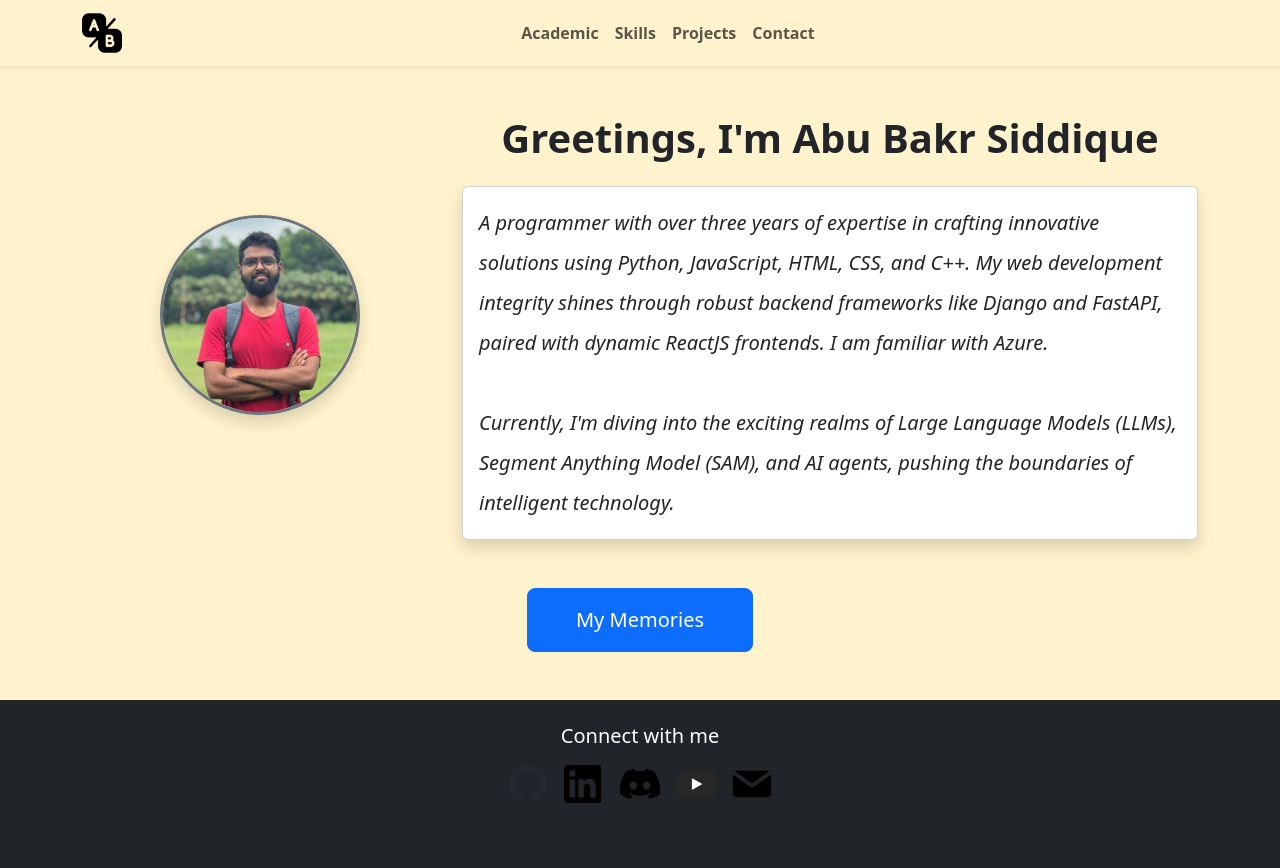
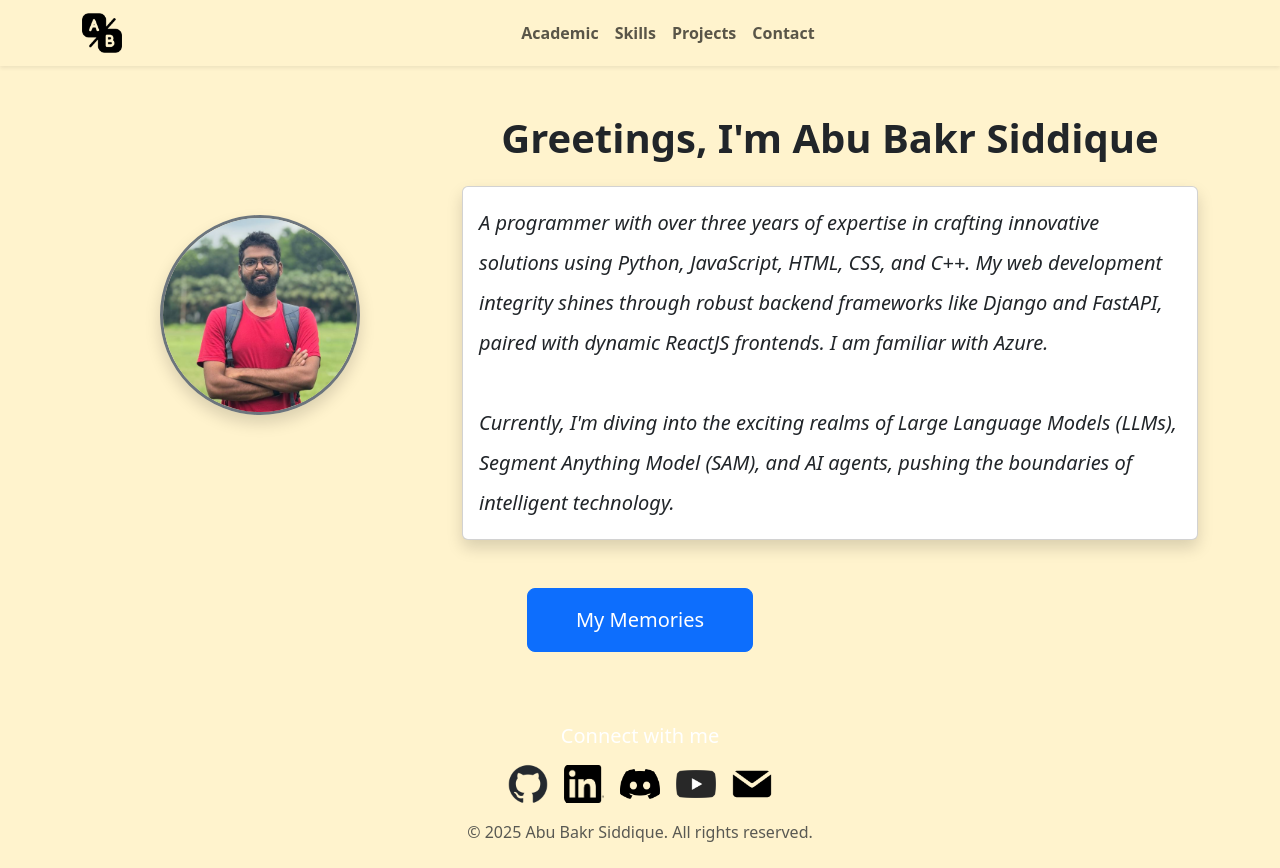
Before and after one commit to AbuBakrSiddique00/abubakrsiddique00.github.io, a plain HTML site: page index.html in a window 1280 px wide. Drawn offline with nearby package versions, Linux system fonts and the light colour scheme.

Commit message:
NO bootstrap

```diff
--- a/index.html
+++ b/index.html
@@ -78,7 +78,7 @@
     </div>
 
     <!-- Footer -->
-    <footer class="bg-dark text-white py-4 mt-5">
+    <footer class="text-white py-4 mt-8">
         <div class="container">
             <div class="row">
                 <div class="col-12 text-center">
```
